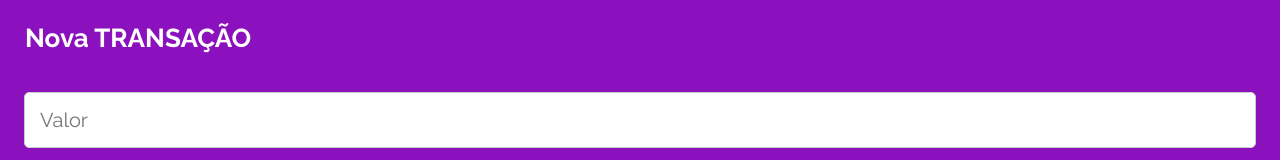
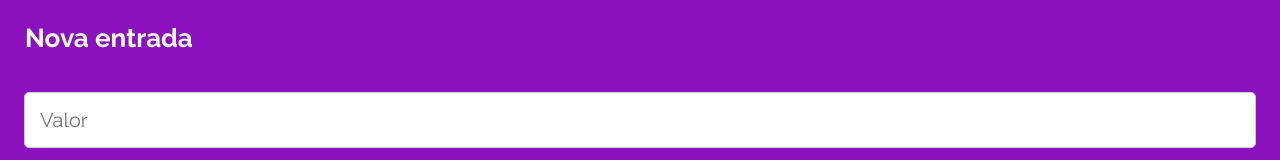
Before and after one commit to montenegroleticia/MyWallet, a React (Create React App) app: page /nova-transacao/1 in a window 1280 px wide. Shown: the top 160 px of the page. Built offline with nearby package versions, Linux system fonts and the light colour scheme; a web font is replaced by a local one.

Commit message:
Updated title of transaction

```diff
--- a/src/pages/TransactionPage.js
+++ b/src/pages/TransactionPage.js
@@ -32,7 +32,7 @@ export default function TransactionsPage() {
 
   return (
     <TransactionsContainer>
-      <h1>Nova TRANSAÇÃO</h1>
+      <h1>Nova {user.type === "saida" ? "saída" : "entrada"}</h1>
       <form onSubmit={handleTransaction}>
         <input
           name="valor"
```
